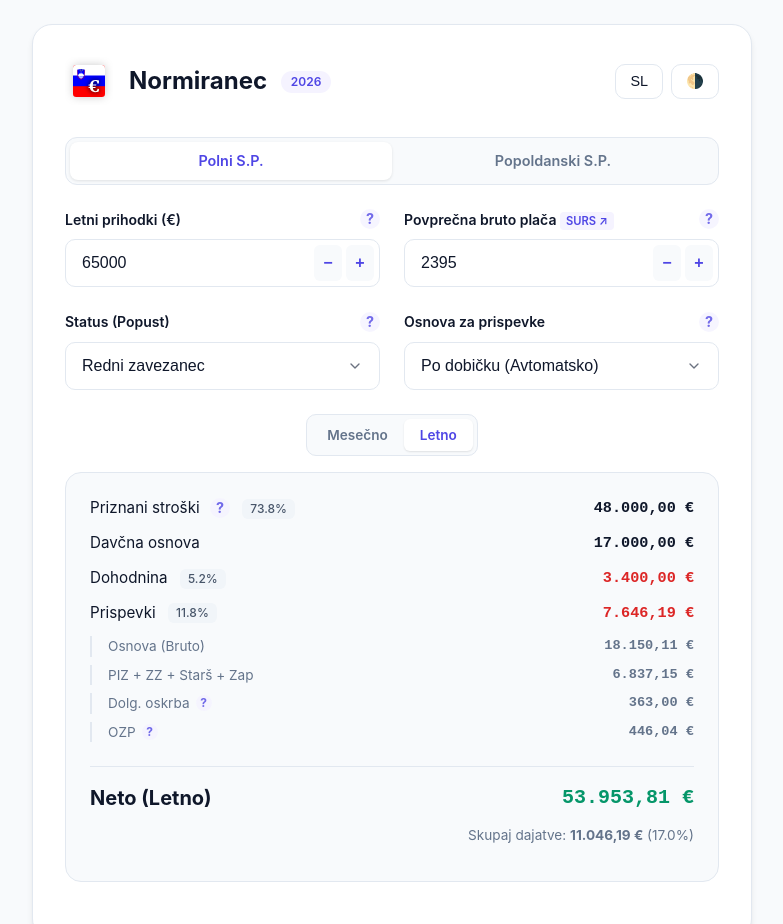
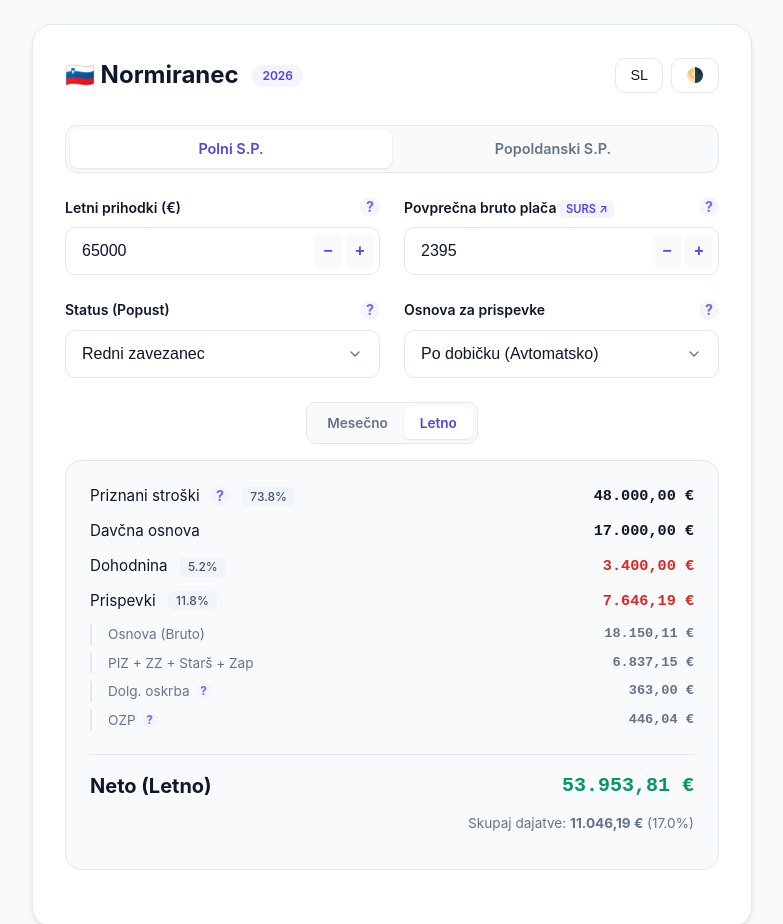
Before and after one commit to ankhezar/si.tax.calculator, a plain HTML site: page index.html in a window 1280 px wide. Shown: the top 924 px of the page, without its empty margins (248-1031 px from the left). Drawn offline with Linux system fonts and the light colour scheme.

Commit message:
Update index.html

```diff
--- a/index.html
+++ b/index.html
@@ -291,10 +291,8 @@
 <div class="container">
     <div class="header">
         <div class="brand">
-            <!-- Restored Image Flag -->
-            <img src="flag.svg" alt="Slovenia" class="brand-logo">
             <div class="brand-text">
-                <h1>Normiranec <span class="year-badge">2026</span></h1>
+                <h1>🇸🇮 Normiranec <span class="year-badge">2026</span></h1>
             </div>
         </div>
         <div class="controls">
```
